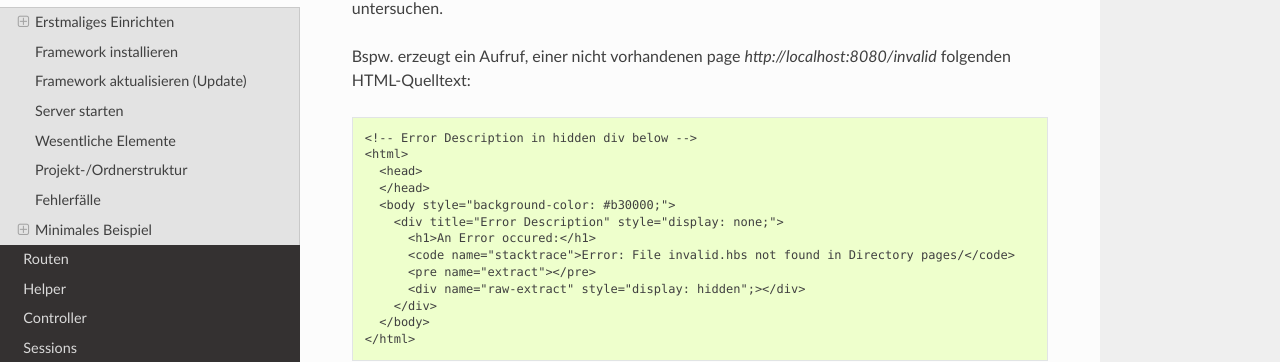
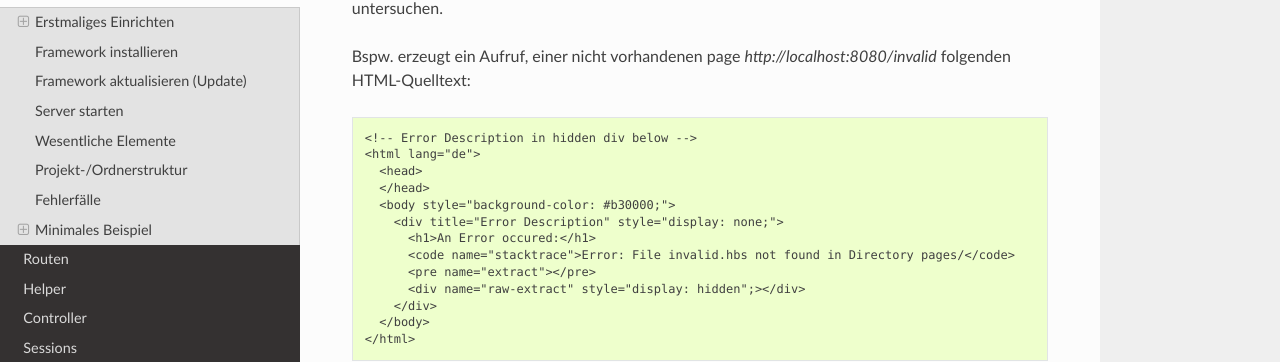
Before and after one commit to marianpg/fhw-web, a Sphinx documentation site: the page built from doc/source/setup_and_start.rst, in a window 1280 px wide and 900 px high, scrolled down 5061 px. Shown: the part 129-491 px from the top of the window. Built offline with Sphinx 7.4.7 and the Read the Docs theme 2.0.0, drawn with Linux system fonts in a browser that asks for light colours.

Commit message:
documentation updated

```diff
--- a/doc/source/setup_and_start.rst
+++ b/doc/source/setup_and_start.rst
@@ -242,7 +242,7 @@ angezeigt wird. Alternativ lässt sich die Fehlerbeschreibung auch im Inspector
 Bspw. erzeugt ein Aufruf, einer nicht vorhandenen page `http://localhost:8080/invalid` folgenden HTML-Quelltext::
 
     <!-- Error Description in hidden div below -->
-    <html>
+    <html lang="de">
       <head>
       </head>
       <body style="background-color: #b30000;">
```
Also changed, not shown: package.json (+5 -3 lines).
